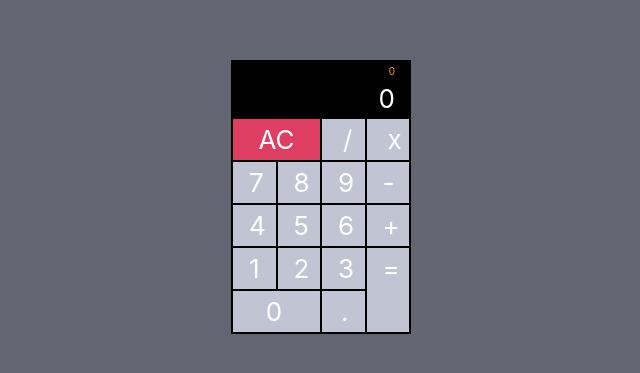
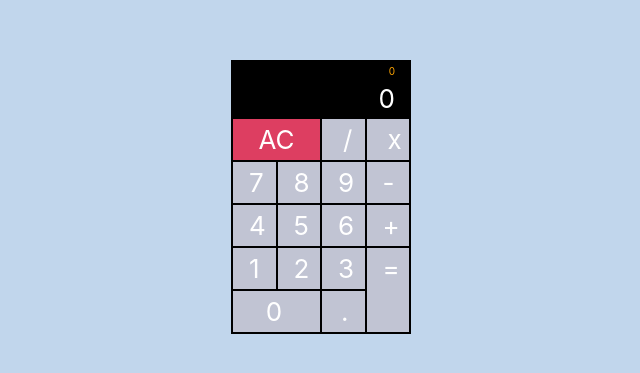
Before and after one commit to Cristian-Castillo/My-JavaScript-Calculator-Project, a React (Create React App) app: page / in a window 1280 px wide. Shown: the part 203-576 px from the top of the page, without its empty margins (319-959 px from the left). Built offline with nearby package versions, Linux system fonts and the light colour scheme.

Commit message:
updated app

```diff
--- a/src/App.css
+++ b/src/App.css
@@ -3,7 +3,7 @@
 }
 
 .App-header {
-  background-color:#636571;
+  background-color:#c1d6ec;
   min-height: 100vh;
   display: flex;
   flex-direction: column;
```
